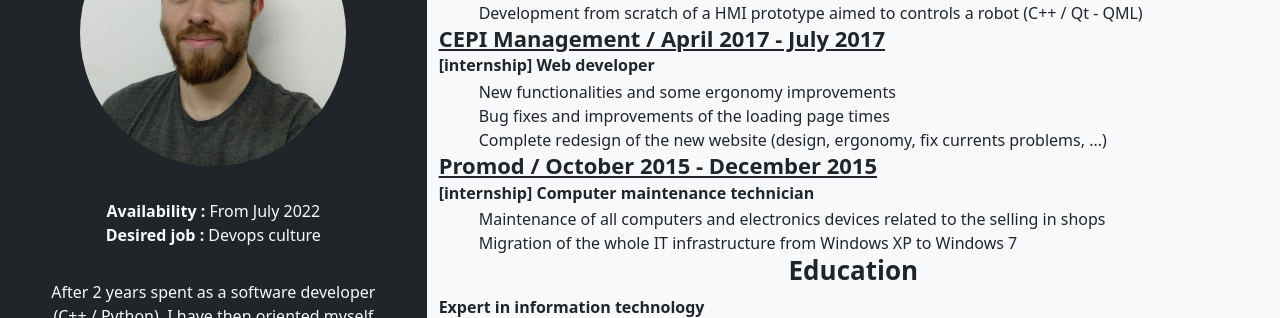
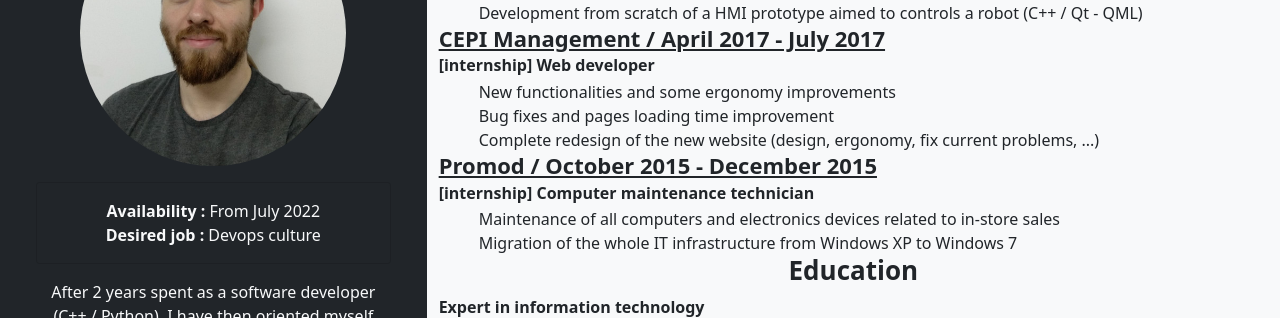
Before and after one commit to Wasta-Geek/curriculum-vitae, a Jekyll site: the page built from docs/en/index.markdown, in a window 1280 px wide. Shown: the part 355-673 px from the top of the page. Built offline with Jekyll 4.4.1, drawn with Linux system fonts in a browser that asks for light colours.

Commit message:
Fix typo

```diff
--- a/docs/_data/work_experiences.yml
+++ b/docs/_data/work_experiences.yml
@@ -48,8 +48,8 @@ content:
         - job_title: "[internship] Web developer"
           description:
             - New functionalities and some ergonomy improvements
-            - Bug fixes and improvements of the loading page times
-            - Complete redesign of the new website (design, ergonomy, fix currents problems, ...)
+            - Bug fixes and pages loading time improvement
+            - Complete redesign of the new website (design, ergonomy, fix current problems, ...)
   promod:
     title:
       fr: Promod / Octobre 2015 - Décembre 2015
@@ -58,10 +58,10 @@ content:
       fr:
         - job_title: "[stage] Technicien de maintenance en Informatique"
           description:
-            - Maintenance des système informatique et pseudo-électronique lié à la vente en magasin.
+            - Maintenance des systèmes informatiques et pseudo-électronique liés à la vente en magasin.
             - Migration du parc informatique de Windows XP à Windows 7.
       en:
         - job_title: "[internship] Computer maintenance technician"
           description:
-            - Maintenance of all computers and electronics devices related to the selling in shops
+            - Maintenance of all computers and electronics devices related to in-store sales
             - Migration of the whole IT infrastructure from Windows XP to Windows 7
```
